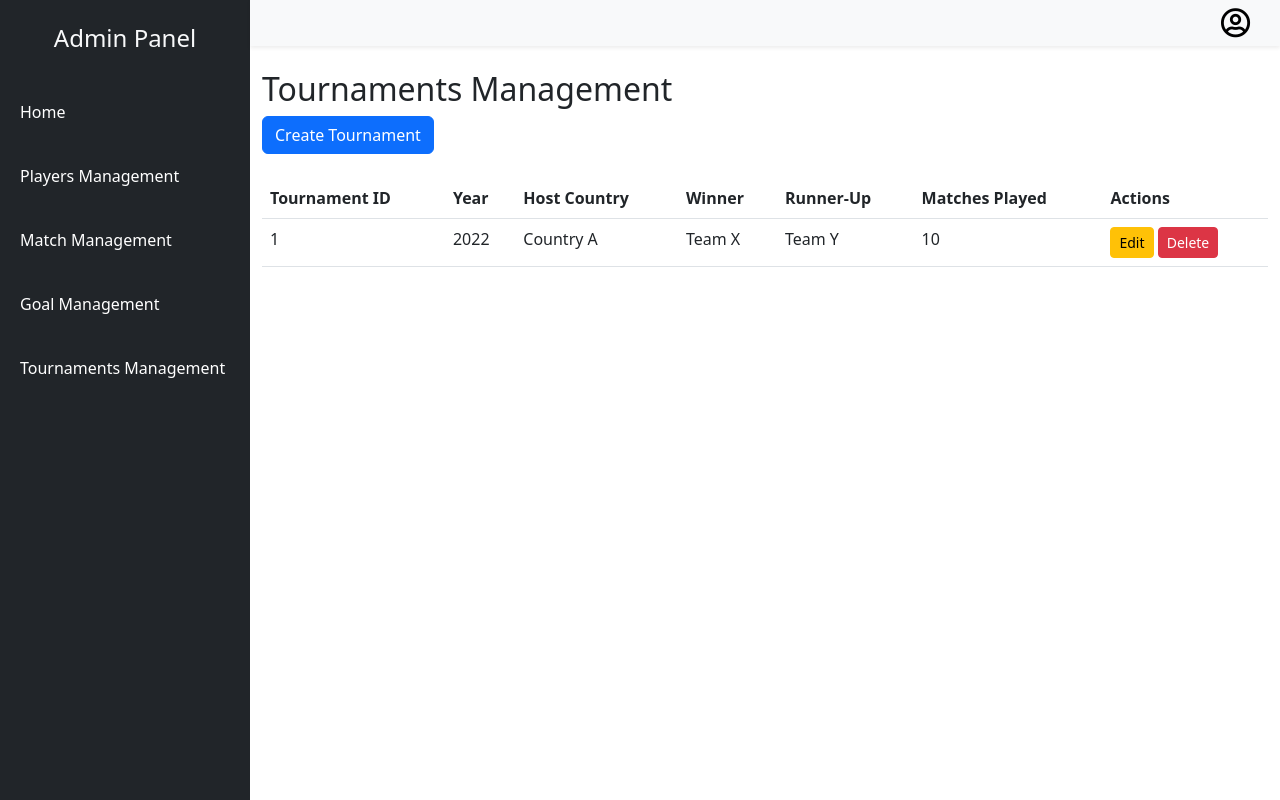
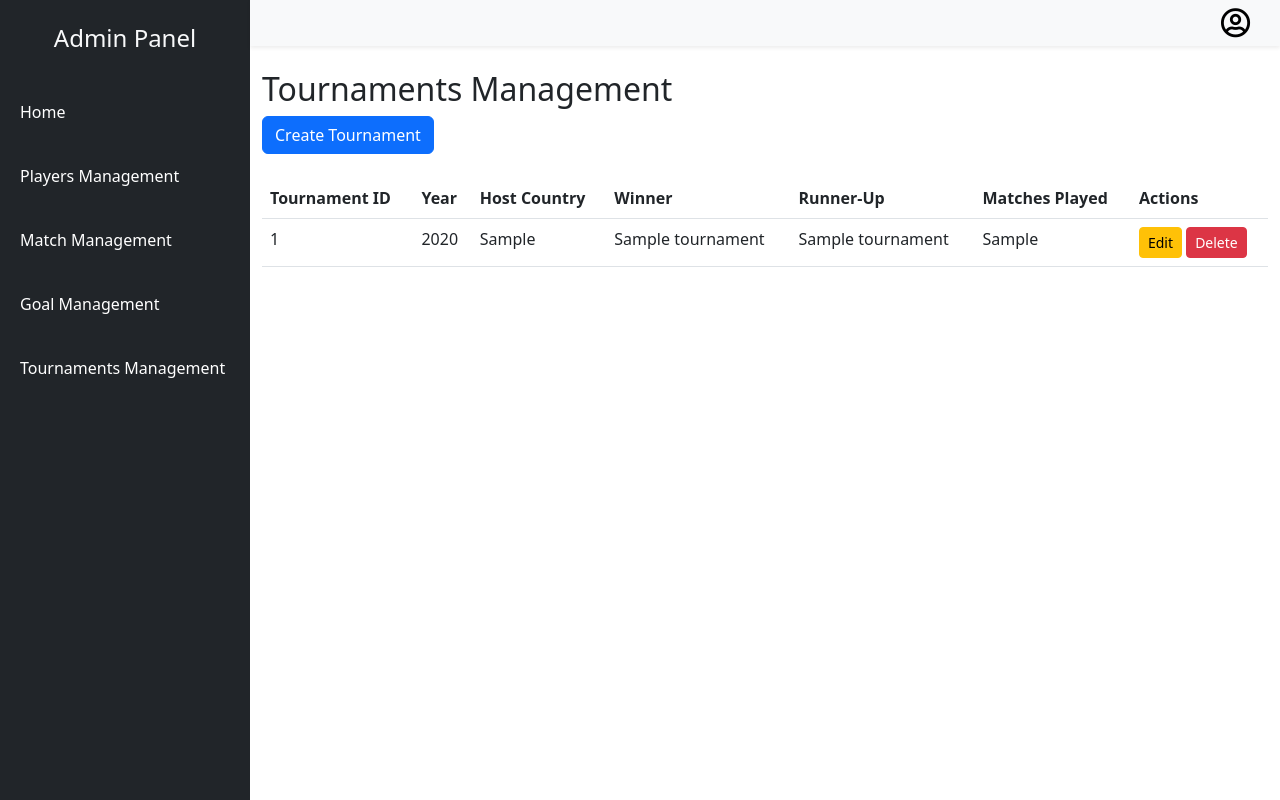
Before and after one commit to fishsoupp/Database, a Flask app: template admin/templates/adminTournaments.html in a window 1280 px wide. Run offline with Flask 3, Linux system fonts and the light colour scheme; the template is opened without the code that fills it: most values are stand-ins (such as "Sample title", 1, 10 or a date in 2020); some libraries are stand-ins or nearby versions.

Commit message:
feat: tournament management - crud

```diff
--- a/admin/templates/adminTournaments.html
+++ b/admin/templates/adminTournaments.html
@@ -20,21 +20,66 @@
     </tr>
   </thead>
   <tbody>
-    <!-- Dummy Data for Tournaments -->
+    {% for tournament in tournaments %}
     <tr>
-      <td>1</td>
-      <td>2022</td>
-      <td>Country A</td>
-      <td>Team X</td>
-      <td>Team Y</td>
-      <td>10</td>
+      <td>{{ tournament.tournament_id }}</td>
+      <td>{{ tournament.year }}</td>
+      <td>{{ tournament.host_country }}</td>
+      <td>{{ tournament.winner_team_name }}</td>
+      <td>{{ tournament.runner_up_name }}</td>
+      <td>{{ tournament.matches_played }}</td>
       <td>
-        <button class="btn btn-sm btn-warning" data-bs-toggle="modal" data-bs-target="#editTournamentModal-1">Edit</button>
-        <button class="btn btn-sm btn-danger">Delete</button>
+        <button class="btn btn-sm btn-warning" data-bs-toggle="modal" data-bs-target="#editTournamentModal-{{ tournament.tournament_id }}">Edit</button>
+        <button class="btn btn-sm btn-danger" data-bs-toggle="modal" data-bs-target="#deleteTournamentModal-{{ tournament.tournament_id }}">Delete</button>
       </td>
     </tr>
+    {% endfor %}
   </tbody>
 </table>
+
+<!-- Pagination -->
+<nav aria-label="Page navigation" class="mt-5">
+  <ul class="pagination justify-content-center pagination-container">
+      {% if page > 1 %}
+      <li class="page-item">
+          <a class="page-link" href="{{ url_for('adminRoutes.goals_management', page=1) }}">First</a>
+      </li>
+      <li class="page-item">
+          <a class="page-link" href="{{ url_for('adminRoutes.goals_management', page=page-1) }}">Previous</a>
+      </li>
+      {% endif %}
+
+      {% if start_page > 1 %}
+      <li class="page-item">
+          <a class="page-link" href="{{ url_for('adminRoutes.goals_management', page=1) }}">1</a>
+      </li>
+      <li class="page-item disabled"><span class="page-link">...</span></li>
+      {% endif %}
+
+      {% for i in range(start_page, end_page + 1) %}
+      <li class="page-item {% if page == i %}active{% endif %}">
+          <a class="page-link" href="{{ url_for('adminRoutes.goals_management', page=i) }}">{{ i }}</a>
+      </li>
+      {% endfor %}
+
+      {% if end_page < total_pages %}
+      <li class="page-item disabled"><span class="page-link">...</span></li>
+      <li class="page-item">
+          <a class="page-link" href="{{ url_for('adminRoutes.goals_management', page=total_pages) }}">{{ total_pages }}</a>
+      </li>
+      {% endif %}
+
+      {% if page < total_pages %}
+      <li class="page-item">
+          <a class="page-link" href="{{ url_for('adminRoutes.goals_management', page=page+1) }}">Next</a>
+      </li>
+      <li class="page-item">
+          <a class="page-link" href="{{ url_for('adminRoutes.goals_management', page=total_pages) }}">Last</a>
+      </li>
+      {% endif %}
+  </ul>
+</nav>
+
 
 <!-- Create Tournament Modal -->
 <div class="modal fade" id="createTournamentModal" tabindex="-1">
@@ -45,7 +90,7 @@
         <button type="button" class="btn-close" data-bs-dismiss="modal"></button>
       </div>
       <div class="modal-body">
-        <form>
+        <form action="{{ url_for('adminRoutes.add_tournament') }}" method="post">
           <div class="mb-3">
             <label for="year" class="form-label">Year</label>
             <input type="number" class="form-control" id="year" name="year" required>
@@ -57,30 +102,34 @@
           <div class="mb-3">
             <label for="winner" class="form-label">Winner</label>
             <select class="form-control" id="winner" name="winner">
-              <option>Team X</option>
-              <option>Team Y</option>
+              {% for team in teams %}
+              <option value="{{ team.team_id }}">{{ team.team_name }}</option>
+              {% endfor %}
             </select>
           </div>
           <div class="mb-3">
             <label for="runnerUp" class="form-label">Runner-Up</label>
             <select class="form-control" id="runnerUp" name="runnerUp">
-              <option>Team X</option>
-              <option>Team Y</option>
+              {% for team in teams %}
+              <option value="{{ team.team_id }}">{{ team.team_name }}</option>
+              {% endfor %}
             </select>
           </div>
           <div class="mb-3">
             <label for="matchesPlayed" class="form-label">Matches Played</label>
             <input type="number" class="form-control" id="matchesPlayed" name="matchesPlayed" required>
           </div>
-          <button type="button" class="btn btn-primary" data-bs-dismiss="modal">Create Tournament</button>
+          <button type="button" class="btn btn-secondary" data-bs-dismiss="modal">Cancel</button>
+          <button type="submit" class="btn btn-primary">Create Tournament</button>
         </form>
       </div>
     </div>
   </div>
 </div>
 
-<!-- Edit Tournament Modal for Dummy Data -->
-<div class="modal fade" id="editTournamentModal-1" tabindex="-1">
+<!-- Edit Tournament Modal for each tournament -->
+{% for tournament in tournaments %}
+<div class="modal fade" id="editTournamentModal-{{ tournament.tournament_id }}" tabindex="-1">
   <div class="modal-dialog">
     <div class="modal-content">
       <div class="modal-header">
@@ -88,38 +137,63 @@
         <button type="button" class="btn-close" data-bs-dismiss="modal"></button>
       </div>
       <div class="modal-body">
-        <form>
+        <form action="{{ url_for('adminRoutes.update_tournament', tournament_id=tournament.tournament_id) }}" method="post">
           <div class="mb-3">
             <label for="yearEdit" class="form-label">Year</label>
-            <input type="number" class="form-control" id="yearEdit" name="yearEdit" value="2022" required>
+            <input type="number" class="form-control" id="yearEdit-{{ tournament.tournament_id }}" name="year" value="{{ tournament.year }}" required>
           </div>
           <div class="mb-3">
             <label for="hostCountryEdit" class="form-label">Host Country</label>
-            <input type="text" class="form-control" id="hostCountryEdit" name="hostCountryEdit" value="Country A" required>
+            <input type="text" class="form-control" id="hostCountryEdit-{{ tournament.tournament_id }}" name="hostCountry" value="{{ tournament.host_country }}" required>
           </div>
           <div class="mb-3">
             <label for="winnerEdit" class="form-label">Winner</label>
-            <select class="form-control" id="winnerEdit" name="winnerEdit">
-              <option>Team X</option>
-              <option>Team Y</option>
+            <select class="form-control" id="winnerEdit-{{ tournament.tournament_id }}" name="winner">
+              {% for team in teams %}
+              <option value="{{ team.team_id }}" {% if tournament.winner_team_id == team.team_id %}selected{% endif %}>{{ team.team_name }}</option>
+              {% endfor %}
             </select>
           </div>
           <div class="mb-3">
             <label for="runnerUpEdit" class="form-label">Runner-Up</label>
-            <select class="form-control" id="runnerUpEdit" name="runnerUpEdit">
-              <option>Team X</option>
-              <option>Team Y</option>
-            </select>
+            <select class="form-control" id="runnerUpEdit-{{ tournament.tournament_id }}" name="runnerUp">
+              {% for team in teams %}
+              <option value="{{ team.team_id }}" {% if tournament.runner_up_team_id == team.team_id %}selected{% endif %}>{{ team.team_name }}</option>
+              {% endfor %}
+            select>
           </div>
           <div class="mb-3">
             <label for="matchesPlayedEdit" class="form-label">Matches Played</label>
-            <input type="number" class="form-control" id="matchesPlayedEdit" name="matchesPlayedEdit" value="10" required>
+            <input type="number" class="form-control" id="matchesPlayedEdit-{{ tournament.tournament_id }}" name="matchesPlayed" value="{{ tournament.matches_played }}" required>
           </div>
-          <button type="button" class="btn btn-primary" data-bs-dismiss="modal">Save Changes</button>
+          <button type="button" class="btn btn-secondary" data-bs-dismiss="modal">Cancel</button>
+          <button type="submit" class="btn btn-primary">Save Changes</button>
         </form>
       </div>
     </div>
   </div>
 </div>
 
+<!-- Delete Tournament Modal -->
+<div class="modal fade" id="deleteTournamentModal-{{ tournament.tournament_id }}" tabindex="-1" aria-labelledby="deleteTournamentLabel" aria-hidden="true">
+  <div class="modal-dialog">
+    <div class="modal-content">
+      <div class="modal-header">
+        <h5 class="modal-title" id="deleteTournamentLabel">Confirm Deletion</h5>
+        <button type="button" class="btn-close" data-bs-dismiss="modal" aria-label="Close"></button>
+      </div>
+      <div class="modal-body">
+        Are you sure you want to delete the tournament "{{ tournament.year }} - {{ tournament.host_country }}"?
+      </div>
+      <div class="modal-footer">
+        <button type="button" class="btn btn-secondary" data-bs-dismiss="modal">Cancel</button>
+        <form action="{{ url_for('adminRoutes.delete_tournament', tournament_id=tournament.tournament_id) }}" method="POST">
+          <button type="submit" class="btn btn-danger">Delete</button>
+        </form>
+      </div>
+    </div>
+  </div>
+</div>
+{% endfor %}
+
 {% endblock %}
```
Also changed, not shown: admin/routes.py (+146 -5 lines).
